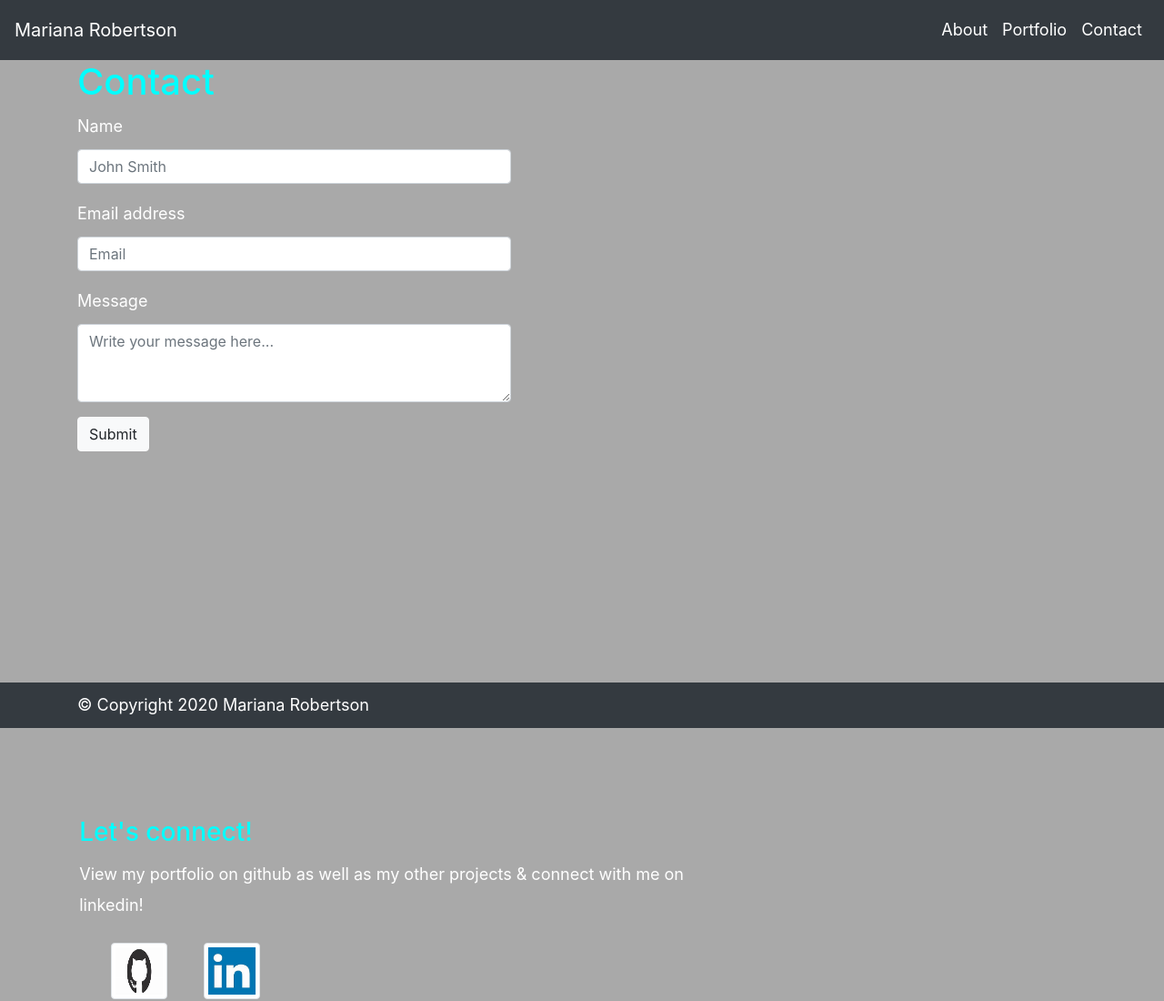
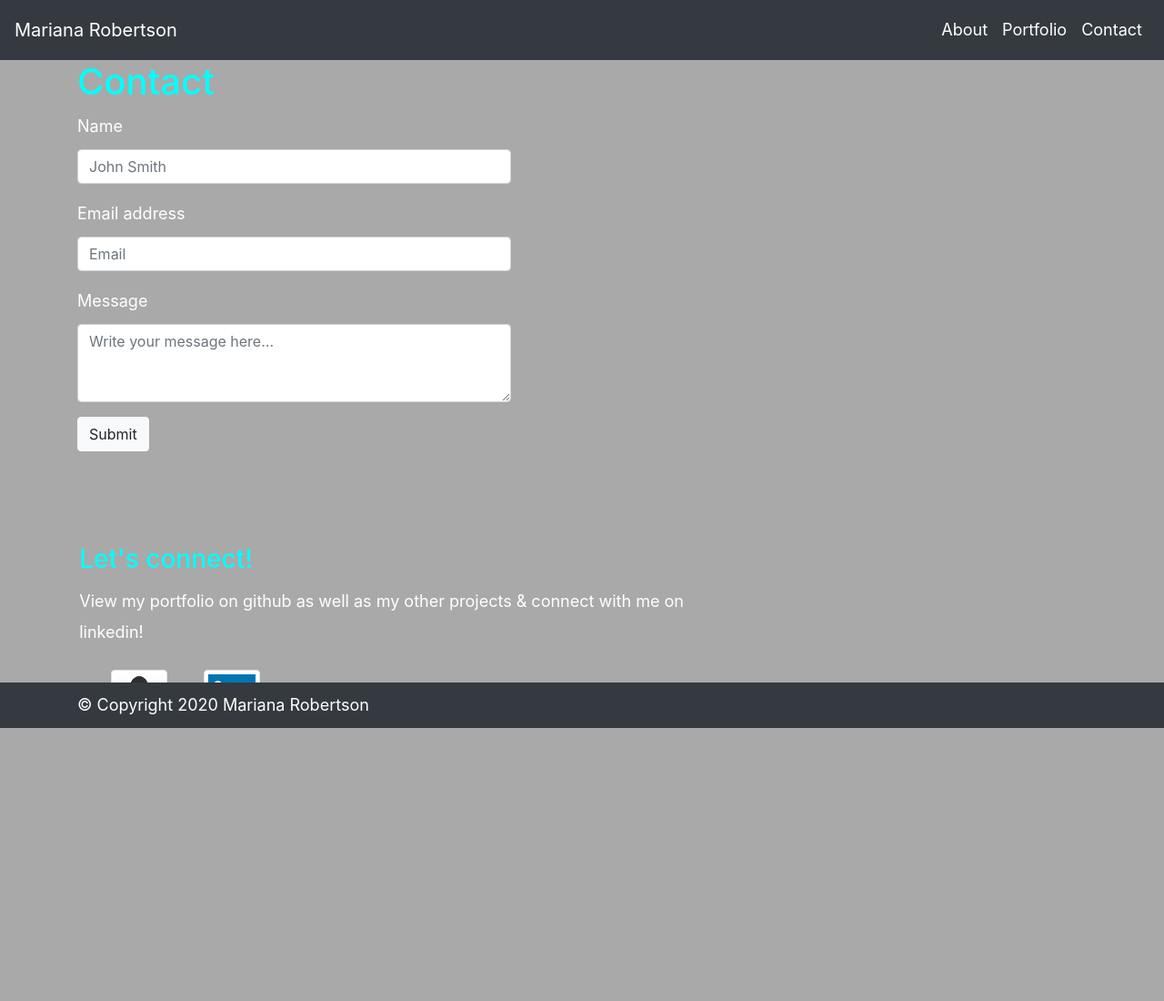
Before and after one commit to marianacode/Homework-2, a plain HTML site: page contact.html in a window 1280 px wide. Shown: the whole page at 91% size. After the commit the page ends 800 px from the top, so only its background shows below. Drawn offline with nearby package versions, Linux system fonts and the light colour scheme.

Commit message:
Homework-2

```diff
--- a/Assets/CSS/style.css
+++ b/Assets/CSS/style.css
@@ -95,26 +95,12 @@ h2 {
     background-clip: border-box;
     border: 0px solid rgba(0,0,0,.125);
     border-radius: .25rem;
-    margin-top: -15px
+    margin-top: 100px;
+
 
     }
 
     .card1 {
-        position: relative;
-        display: -ms-flexbox;
-        display: flex;
-        -ms-flex-direction: column;
-        flex-direction: column;
-        min-width: 0;
-        word-wrap: break-word;
-        background-color: darkgray;
-        background-clip: border-box;
-        border: 0px solid rgba(0,0,0,.125);
-        border-radius: .25rem;
-        margin-top: 400px;
-    }
-
-    .card2 {
         position: relative;
         display: -ms-flexbox;
         display: flex;
--- a/contact.html
+++ b/contact.html
@@ -72,12 +72,12 @@
 
       <div class="row">
         <div class="col-sm-12">
-          <div class="card1">
+          <div class="card">
             <div class="card-body">
               <h3 class="card-title">Let's connect!</h3>
               <p class="card-text">View my portfolio on github as well as my other projects & connect with me on linkedin!</p>
-              <a href= "https://github.com/marianacode" target="_blank"><img src="/Assets/Images/Github.jpg" class="img-thumbnail img-circle" alt="Github"></a>
-              <a href="https://www.linkedin.com/in/mariana-robertson-00626285/" target="_blank"> <img src="/Assets/Images/Linkedln.jpg" class="img-thumbnail img-circle" alt="LinkedIn"></a>
+              <a href="https://github.com/marianacode" target="_blank"><img src="Assets/Images/Github.JPG" class="img-thumbnail img-circle" alt="Github"></a>
+               <a href="https://www.linkedin.com/in/mariana-robertson-00626285/" target="_blank"><img src="Assets/Images/Linkedln.JPG" class="img-thumbnail img-circle" alt="LinkedIn"></a>
             </div>
           </div>
 
```
Also changed, not shown: index.html (+6 -6 lines), portfolio.html (+1 -1 lines).
